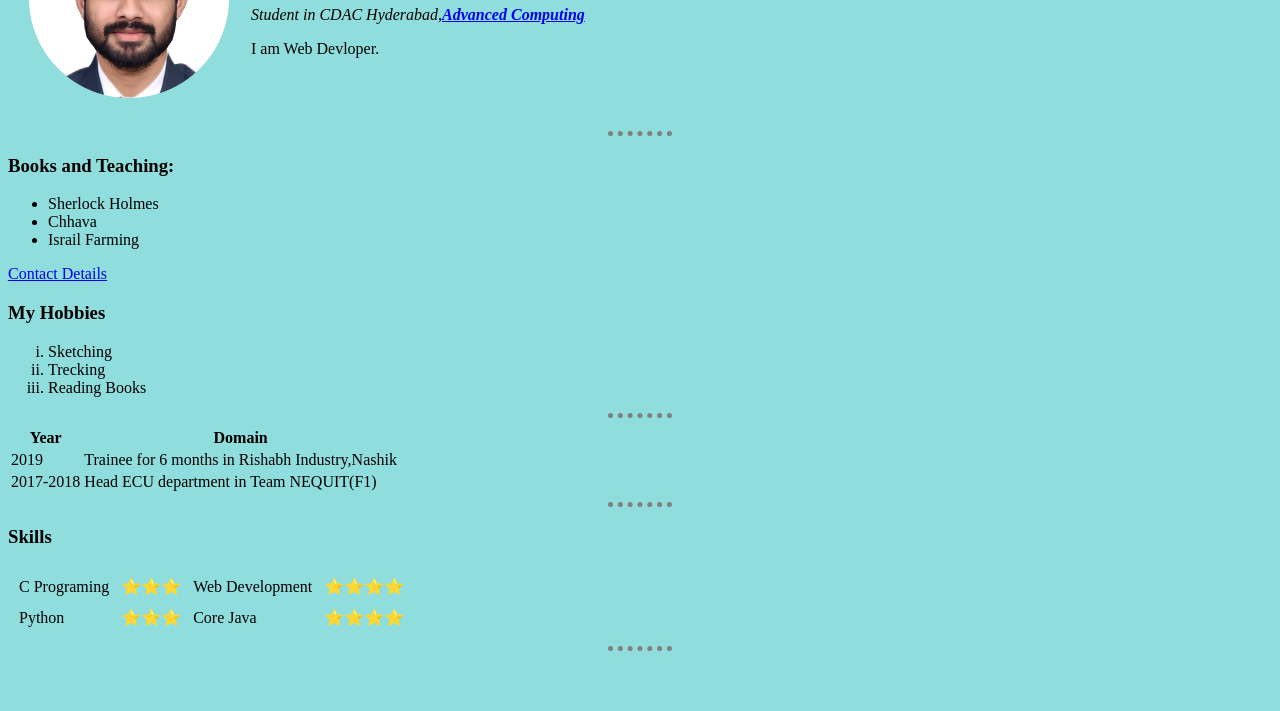
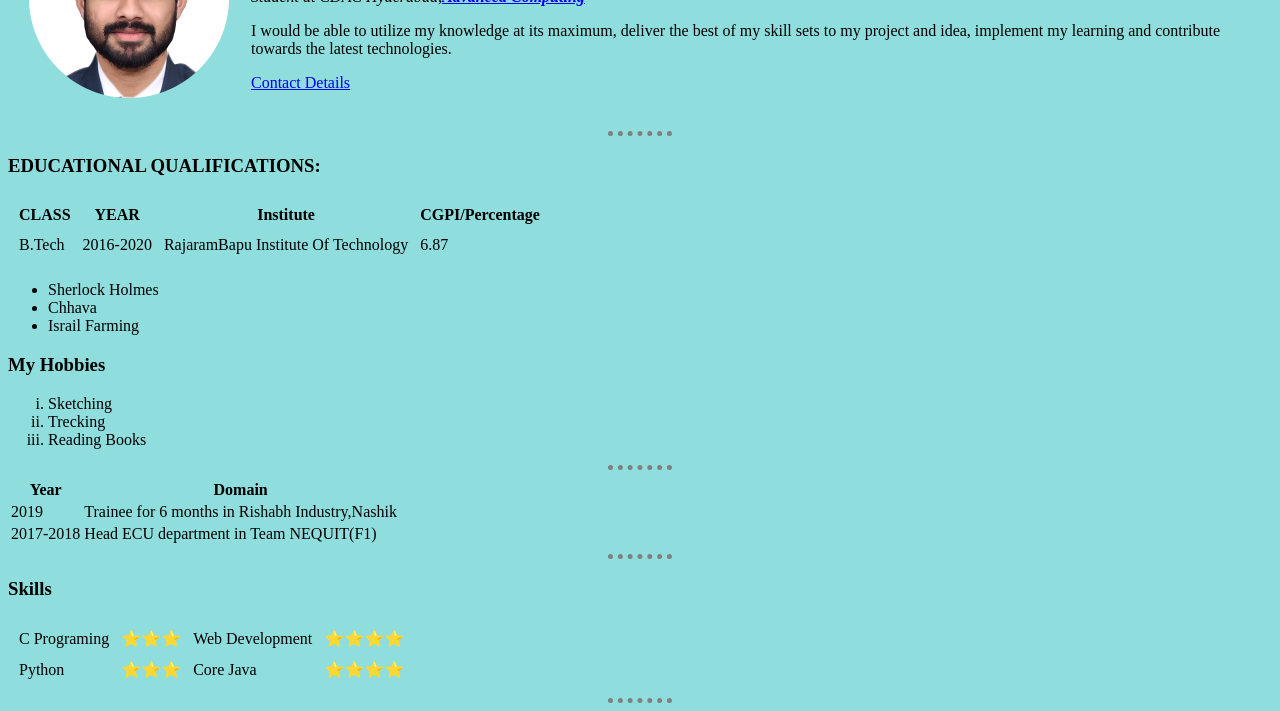
Before and after one commit to VinayJadhav006/cv, a plain HTML site: page index.html in a window 1280 px wide. Shown: the part 131-842 px from the top of the page. Before the commit the page ends 800 px from the top, so only its background shows below. Drawn offline with Linux system fonts and the light colour scheme.

Commit message:
Update index.html

```diff
--- a/index.html
+++ b/index.html
@@ -13,22 +13,44 @@
         <tr>
             <td><img src="filename.jpg"></td>
             <td> <h1>Vinay Sarjerao Jadhav</h1>
-                <p><em>Student in CDAC Hyderabad,<strong><a href="https://www.cdac.in/index.aspx?id=hyd">Advanced Computing</a></strong></em></p>
-                <p>I am Web Devloper.</p>
+                <p><em>Student at CDAC Hyderabad,<strong><a href="https://www.cdac.in/index.aspx?id=hyd">Advanced Computing</a></strong></em></p>
+                <p>I would be able to utilize my knowledge at its maximum, deliver the
+                    best of my skill sets to my project and idea, implement my learning and contribute towards the latest technologies.
+                </p>
+                <a href="contact.html">Contact Details</a>
             </td>
         </tr>
     </table>
 
 
     <hr>
-    <h3>Books and Teaching:</h3>
+    <h3>EDUCATIONAL QUALIFICATIONS:</h3>
+    <table cellspacing="10">
+       <thead>
+           <tr>
+            <th>CLASS</th>
+            <th>YEAR</th>
+            <th>Institute</th>
+            <th>CGPI/Percentage</th>
+           </tr>
+       </thead>
+       <tbody>
+           <tr>
+               <td>B.Tech</td>
+               <td>2016-2020</td>
+               <td>RajaramBapu Institute Of Technology</td>
+               <td>6.87</td>
+           </tr>
+       </tbody>
+
+    </table>
     <ul>
     <!-- For bullet points and there is no type and start for this. -->
         <li>Sherlock Holmes</li>
         <li>Chhava</li>
         <li>Israil Farming</li>
     </ul>
-    <a href="contact.html">Contact Details</a>
+
     <h3>My Hobbies</h3>
     <ol type="i" start="1">
     <!-- For number format and in order list.We can change the type and sequence too -->
```
